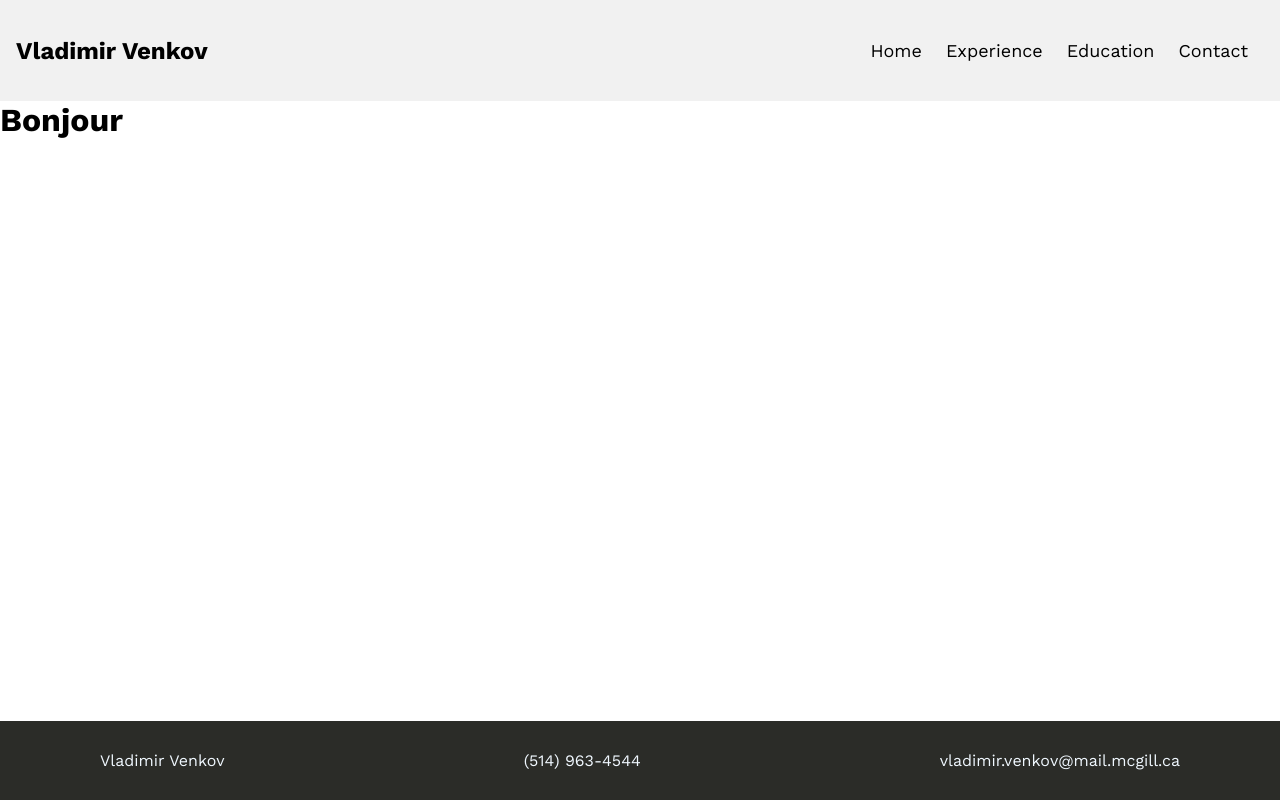
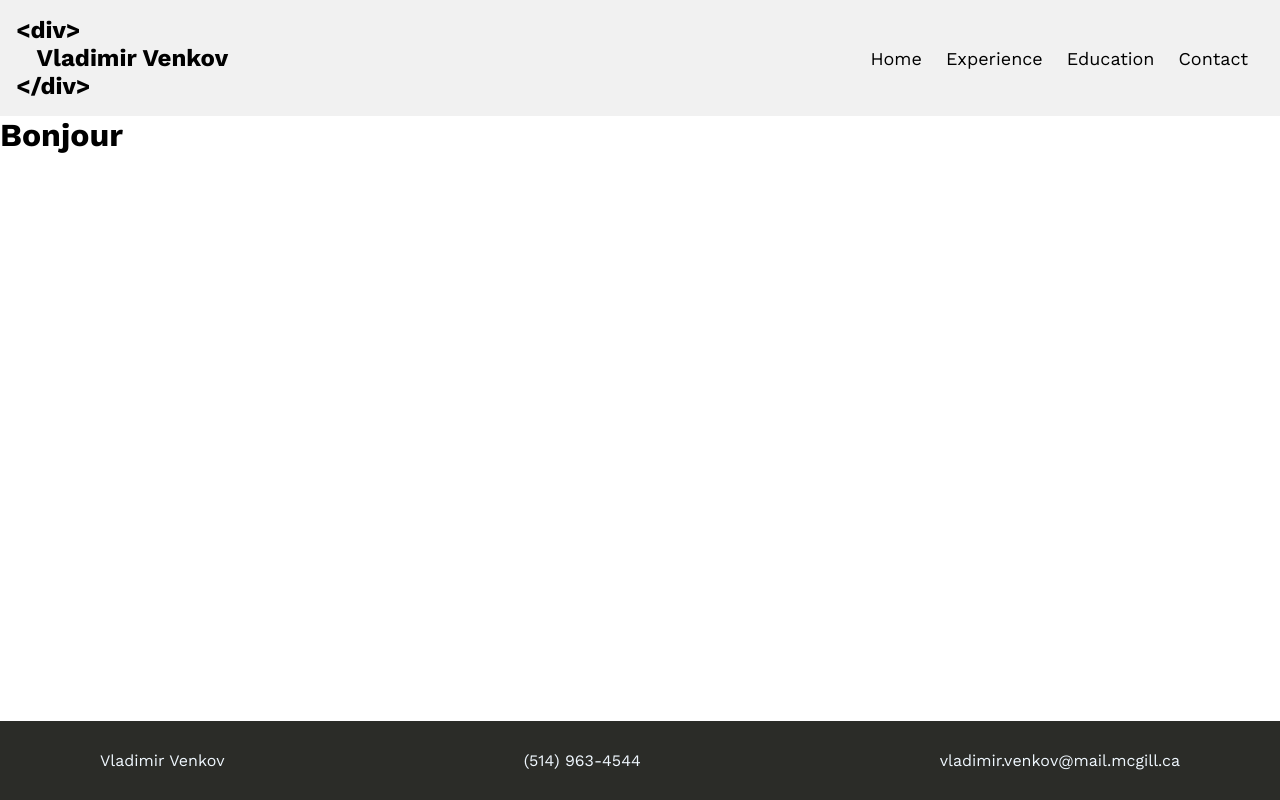
Before and after one commit to vladimirven001/react-portfolio, a Next.js app: page / in a window 1280 px wide. Built offline with nearby package versions, Linux system fonts and the light colour scheme.

Commit message:
added characters in header

```diff
--- a/components/Navbar.js
+++ b/components/Navbar.js
@@ -19,7 +19,9 @@ const Navbar = () => {
       <nav className={`nav`}>
         <Link href={"/"}>
           <a>
-            <h1 className="logo">Vladimir Venkov</h1>
+            <h1 className="smallLogo"> {"<"}div{">"} </h1>
+            <h1 className="logo"> {"\u00a0\u00a0\u00a0"}Vladimir Venkov </h1>
+            <h1 className="smallLogo"> {"<"}{"/"}div{">"} </h1>
           </a>
         </Link>
         <div
--- a/styles/Home.module.css
+++ b/styles/Home.module.css
@@ -108,6 +108,12 @@
   margin-left: 0.5rem;
 }
 
+.smallLogo {
+  height: 1em;
+  margin-left: 0.5rem;
+  color: red;
+}
+
 @media (max-width: 600px) {
   .grid {
     width: 100%;
```
